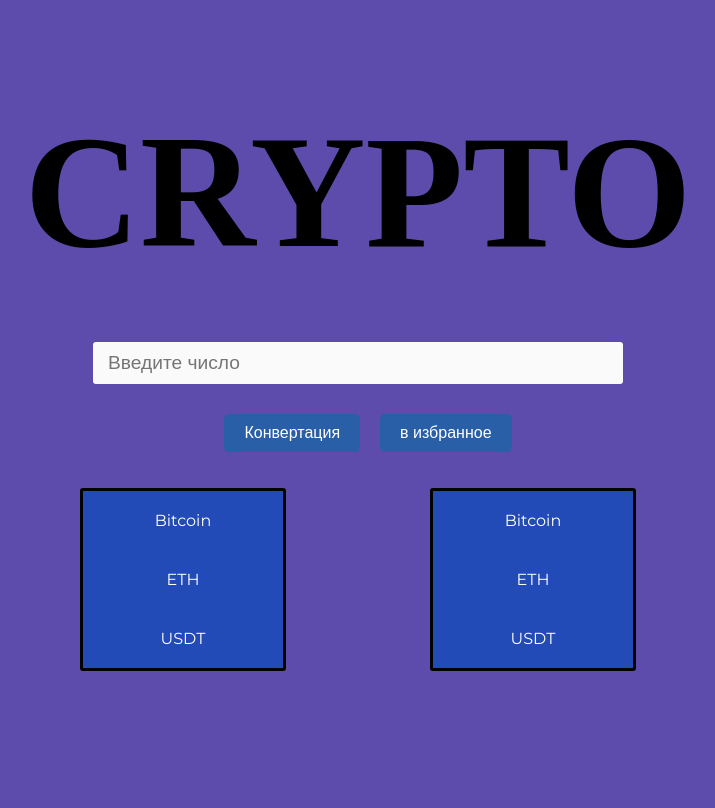
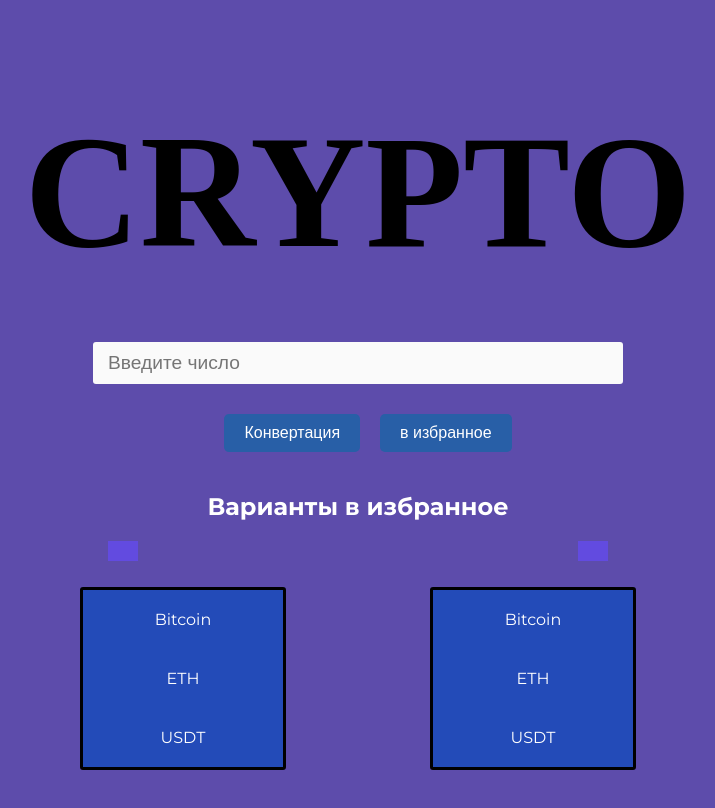
Before and after one commit to vitalay/byrga, a Vue app: page / in a window 1280 px wide. Both pictures are taken after a click on the button "в избранное". Shown: the top 808 px of the page, without its empty margins (282-997 px from the left). Built offline with nearby package versions, Linux system fonts and the light colour scheme; a web font is replaced by a local one; what crypto-convert would draw is missing.

Commit message:
добавили в избранное

```diff
--- a/src/App.vue
+++ b/src/App.vue
@@ -4,6 +4,10 @@
   <Input :changeAmount="changeAmount" :convert="convert" :favourite="favourite"/>
  <p v-if="error !== ''"> {{ error }} </p>
  <p v-if="result !== 0" className="result-text"> {{ result }} </p>
+
+  <Favourite :favs="favs" v-if="favs.length > 0"/>
+
+
 
   <div className="selector">
     <Selector :setCrypto="setCryptoFirst" />
@@ -14,6 +18,7 @@
 <script>
 import Input from "./components/Input.vue"
 import Selector from "./components/Selector.vue"
+import Favourite from "./components/Favourite.vue"
 import CryptoConvert from 'crypto-convert';
 
 const convert = new CryptoConvert();
@@ -21,7 +26,7 @@ const convert = new CryptoConvert();
 
 
 export default {
-  components: { Input, Selector },
+  components: { Input, Selector, Favourite },
    data() {
      return {
        amount: 0,
@@ -29,15 +34,17 @@ export default {
        cryptoSecond: '',
        error: '',
        result: 0,
+       favs: []
 
      }
    },
 
    methods: {
     favourite() {
-      if (this.result !== 0) {
-        localStorage.setItem('result', this.result)
-      }
+  this.favs.push({
+    from: this.cryptoFirst,
+    to: this.cryptoSecond
+  })
     },
     changeAmount( val ) {
       this.amount = val
--- /dev/null
+++ b/src/components/Favourite.vue
@@ -0,0 +1,52 @@
+
+<template>
+  <h2>Варианты в избранное</h2>
+    <div v-for="(el, index) in favs" :key="index">
+        <span>{{ el.from }} </span>
+        <span>{{ el.to }} </span>
+
+
+    </div>
+    </template>
+
+
+    <script>
+
+    export default {
+        props: {
+            favs: {
+                type: Array,
+                required: true
+            }
+        },
+    }
+
+    </script>
+
+    <style scoped>
+
+    h2 {
+        color: #fff;
+
+    }
+    div {
+        display: flex;
+        justify-content: space-between;
+        width: 500px;
+        margin: 10px auto;
+        transition: all 500ms ease;
+    }
+
+    span {
+        padding: 10px 15px;
+        background: #624be0;
+        color: #fff;
+    }
+
+    div:hover {
+        opacity: 0.7;
+        transform: scale(1.1);
+        cursor: pointer;
+    }
+
+    </style>
```
